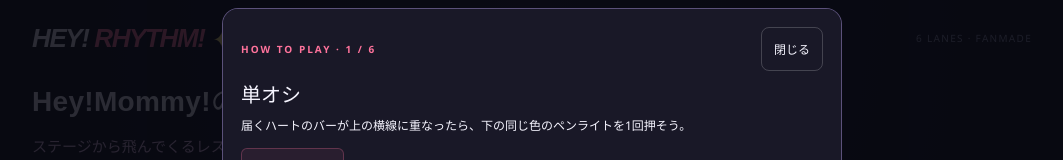
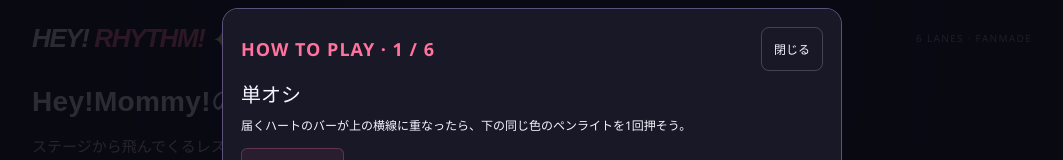
Before and after one commit to tkisland/hey-rtm-game, a website built with Vite: page index.html in a window 1280 px wide. Both pictures are taken after a click on the button "遊び方". Shown: the top 160 px of the page, without its empty margins (108-1171 px from the left). Built offline with nearby package versions, Linux system fonts and the light colour scheme; a web font is replaced by a local one.

Commit message:
Increase tutorial heading and step counter text size

```diff
--- a/src/tutorial.css
+++ b/src/tutorial.css
@@ -5,7 +5,7 @@ body.tutorial-visible { overflow:hidden; }
 .tutorial-dialog { width:min(620px,calc(100% - 12px)); max-height:calc(100svh - 16px); overflow:auto; padding:18px; border:1px solid #bda7f766; border-radius:16px; background:#191827; color:#f6f5ff; }
 .tutorial-dialog::backdrop { background:#080911d9; }
 .tutorial-heading,.tutorial-toolbar,.tutorial-status-row { display:flex; justify-content:space-between; align-items:center; flex-wrap:wrap; gap:8px; }
-.tutorial-heading .eyebrow { margin:0; }
+.tutorial-heading .eyebrow { margin:0; font-size:clamp(16px,2.6vw,18px); line-height:1.5; letter-spacing:1px; }
 .tutorial-heading { position:sticky; top:0; z-index:3; background:#191827; }
 .tutorial-heading button { min-height:44px; padding:8px 12px; border:1px solid #ffffff30; border-radius:8px; background:transparent; font-size:12px; }
 .tutorial-dialog h2 { margin:8px 0; font-size:20px; }
```
